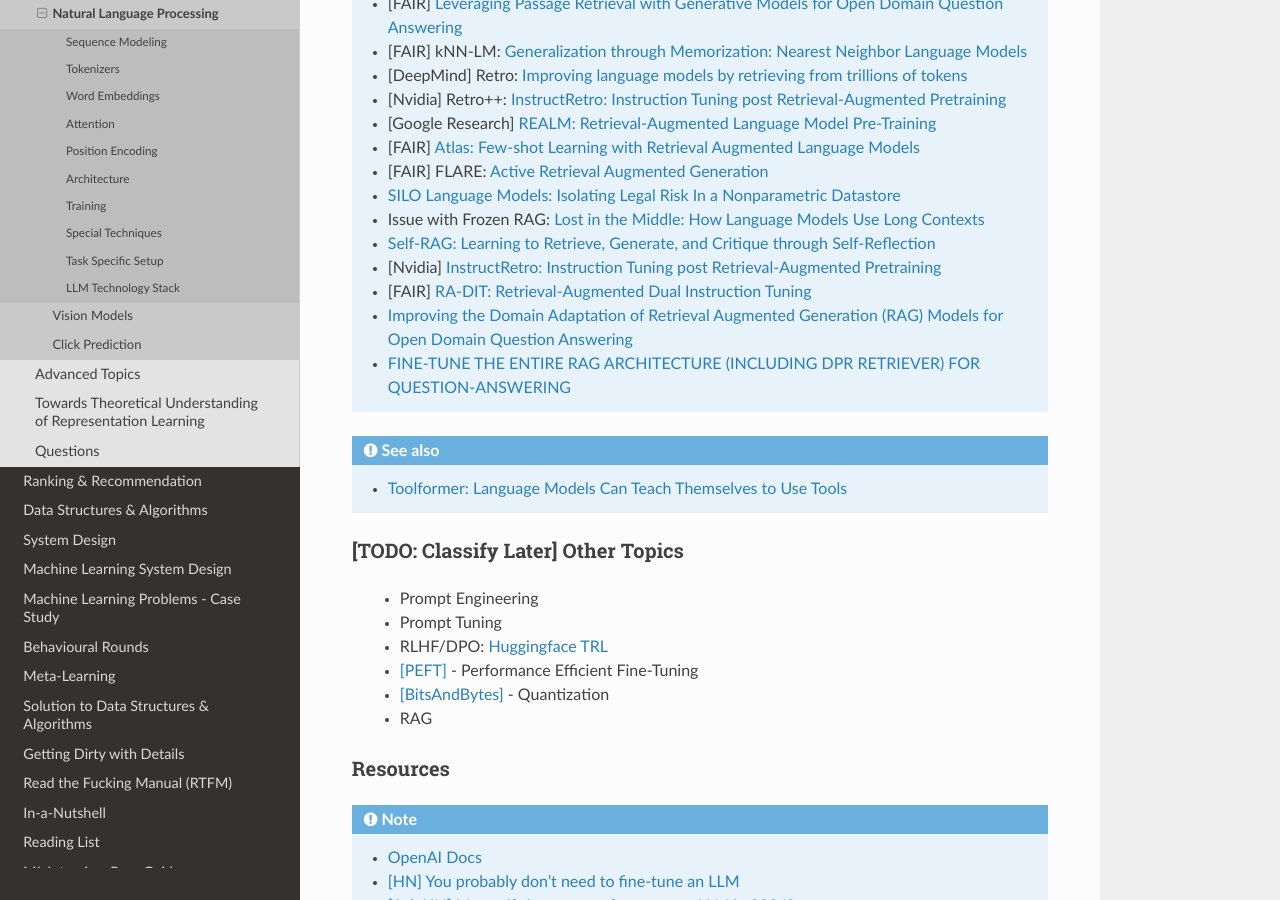
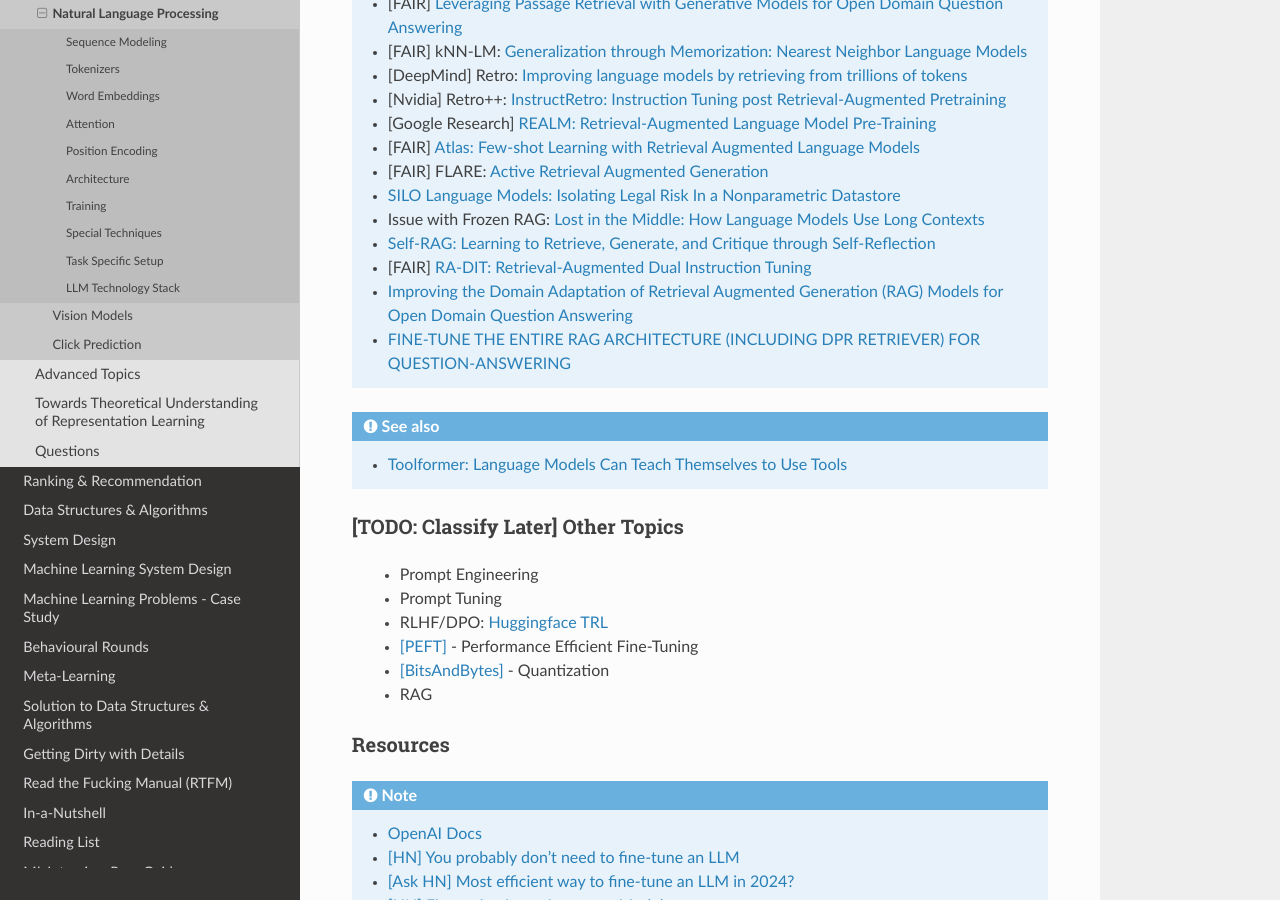
Before and after one commit to uselesstechjunks/leetcode, a Sphinx documentation site: the page built from docs/source/dl/application/nlp.rst, in a window 1280 px wide and 900 px high, scrolled down 8227 px. Built offline with Sphinx 7.4.7 and the Read the Docs theme 2.0.0, drawn with Linux system fonts in a browser that asks for light colours.

Commit message:
Update nlp.rst

```diff
--- a/docs/source/dl/application/nlp.rst
+++ b/docs/source/dl/application/nlp.rst
@@ -309,7 +309,6 @@ Trained RAG
 	* `SILO Language Models: Isolating Legal Risk In a Nonparametric Datastore <https://arxiv.org/pdf/2308.04430>`_
 	* Issue with Frozen RAG: `Lost in the Middle: How Language Models Use Long Contexts <https://arxiv.org/pdf/2307.03172>`_
 	* `Self-RAG: Learning to Retrieve, Generate, and Critique through Self-Reflection <https://arxiv.org/pdf/2310.11511>`_
-	* [Nvidia] `InstructRetro: Instruction Tuning post Retrieval-Augmented Pretraining <https://arxiv.org/pdf/2310.07713>`_
 	* [FAIR] `RA-DIT: Retrieval-Augmented Dual Instruction Tuning <https://arxiv.org/pdf/2310.01352>`_
 	* `Improving the Domain Adaptation of Retrieval Augmented Generation (RAG) Models for Open Domain Question Answering <https://arxiv.org/pdf/2210.02627v1>`_
 	* `FINE-TUNE THE ENTIRE RAG ARCHITECTURE (INCLUDING DPR RETRIEVER) FOR QUESTION-ANSWERING <https://arxiv.org/pdf/2106.11517v1>`_
```
